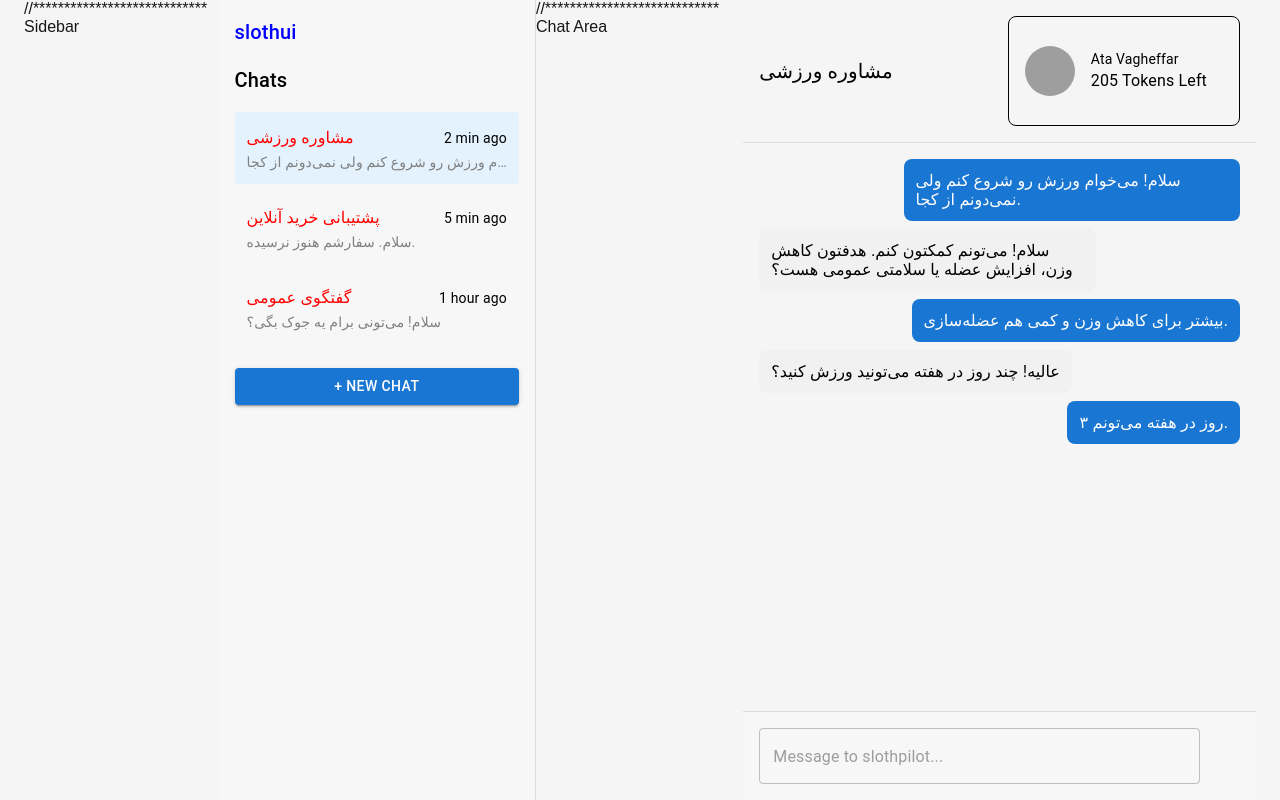
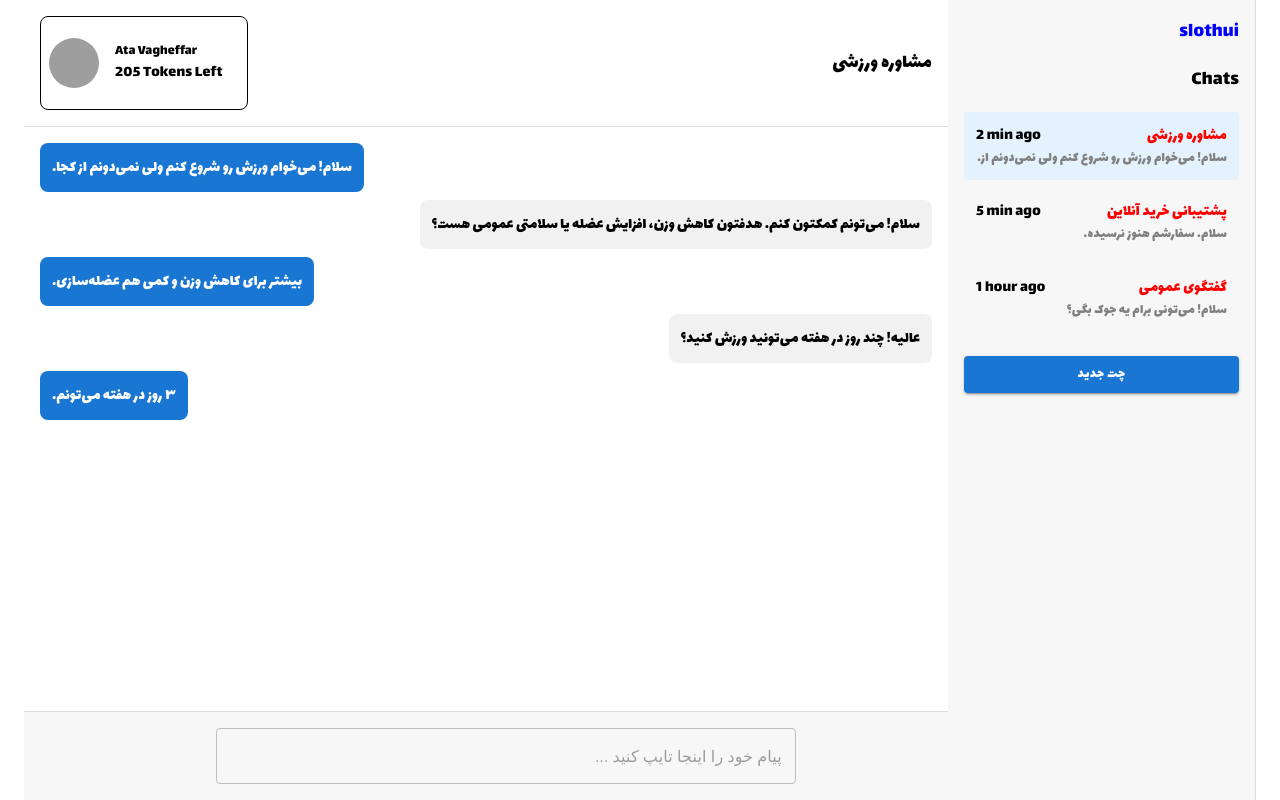
Before and after one commit to Atavagheffar/chatbot-ui, a Next.js app: page /chat in a window 1280 px wide. Built offline with nearby package versions, Linux system fonts and the light colour scheme; grey boxes are pictures that could not be loaded; some icons are missing.

Commit message:
add persian font - rtl - fullwidth - colors

```diff
--- a/src/app/chat/page.jsx
+++ b/src/app/chat/page.jsx
@@ -143,29 +143,35 @@ export default function ChatPage() {
       sx={{
         display: "flex",
         flexDirection: "row",
-        // gap: 1,
         justifyContent: "flex-start",
-        // alignItems: "flex-start",
         height: "100dvh",
         width: "100%",
-        backgroundColor: "whiteSmoke",
+        backgroundColor: "white",
+        fontFamily: "Lalezar",
+        direction: "rtl",
       }}
     >
-      //**************************** Sidebar
-      <Grid
-        item
-        xs={3}
+      {/* **************************** Sidebar */}
+      <Box
         sx={{
+          width: "25%",
           bgcolor: "#f7f7f7",
           borderRight: "1px solid #ddd",
           p: 2,
+          fontFamily: "Lalezar",
         }}
       >
-        <Typography variant="h6" sx={{ mb: 2, color: "blue" }}>
+        <Typography
+          variant="h6"
+          sx={{ mb: 2, color: "blue", fontFamily: "Lalezar" }}
+        >
           slothui
         </Typography>
         <Box>
-          <Typography variant="h6" sx={{ mb: 2, color: "black" }}>
+          <Typography
+            variant="h6"
+            sx={{ mb: 2, color: "black", fontFamily: "Lalezar" }}
+          >
             Chats
           </Typography>
           {conversations.map((chat) => (
@@ -188,14 +194,25 @@ export default function ChatPage() {
                   justifyContent: "space-between",
                 }}
               >
-                <Typography variant="subtitle1" sx={{ color: "red" }}>
+                <Typography sx={{ color: "red", fontFamily: "Lalezar" }}>
                   {chat.title}
                 </Typography>
-                <Typography variant="body2" sx={{ color: "black" }}>
+                <Typography
+                  sx={{
+                    color: "black",
+                    fontFamily: "Lalezar",
+                    direction: "ltr",
+                  }}
+                >
                   {chat.updatetime}
                 </Typography>
               </Box>
-              <Typography variant="body2" color="gray" noWrap>
+              <Typography
+                variant="body2"
+                color="gray"
+                fontFamily="Lalezar"
+                noWrap
+              >
                 {chat.messages[0].text}
               </Typography>
             </Box>
@@ -219,18 +236,23 @@ export default function ChatPage() {
             </ListItem>
           ))}
         </List> */}
-        <Button variant="contained" fullWidth sx={{ mt: 2 }}>
-          + New Chat
+        <Button
+          variant="contained"
+          fullWidth
+          sx={{ mt: 2, fontFamily: "Lalezar" }}
+        >
+          چت جدید
         </Button>
-      </Grid>
-      //**************************** Chat Area
-      <Grid
-        item
-        xs={9}
+      </Box>
+      {/* **************************** Chat Area */}
+      <Box
         sx={{
+          width: "75%",
           display: "flex",
           flexDirection: "column",
           color: "black",
+          bgcolor: "white",
+          fontFamily: "Lalezar",
         }}
       >
         <Box
@@ -241,18 +263,23 @@ export default function ChatPage() {
             flexDirection: "row",
             justifyContent: "space-between",
             alignItems: "center",
+            fontFamily: "Lalezar",
           }}
         >
-          <Typography variant="h6">{currentChat.title}</Typography>
+          <Typography variant="h6" fontFamily="Lalezar">
+            {currentChat.title}
+          </Typography>
           <Box
             sx={{
-              p: 2,
+              p: 1,
               border: "1px solid black",
               borderRadius: "8px",
               display: "flex",
               flexDirection: "row",
               justifyContent: "space-between",
               alignItems: "center",
+              fontFamily: "Lalezar",
+              direction: "ltr",
             }}
           >
             <Box sx={{ width: 50, height: 50 }}>
@@ -266,20 +293,32 @@ export default function ChatPage() {
                 }}
               />
             </Box>
-            <Box sx={{ p: 2 }}>
-              <Typography variant="body2">Ata Vagheffar</Typography>
-              <Typography>205 Tokens Left</Typography>
+            <Box sx={{ p: 2, fontFamily: "Lalezar" }}>
+              <Typography variant="body2" fontFamily="Lalezar">
+                Ata Vagheffar
+              </Typography>
+              <Typography fontFamily="Lalezar">205 Tokens Left</Typography>
             </Box>
           </Box>
         </Box>
 
-        <Box sx={{ flex: 1, p: 2, overflowY: "auto" }}>
+        <Box
+          sx={{
+            flex: 1,
+            p: 2,
+            overflowY: "auto",
+            fontFamily: "Lalezar",
+            direction: "ltr",
+          }}
+        >
           {currentChat.messages.map((msg, index) => (
             <Box
               key={index}
               sx={{
                 mb: 1,
                 display: "flex",
+                direction: "rtl",
+                fontFamily: "Lalezar",
                 justifyContent:
                   msg.sender === "user" ? "flex-end" : "flex-start",
               }}
@@ -309,8 +348,12 @@ export default function ChatPage() {
           }}
         >
           <TextField
-            fullWidth
-            placeholder="Message to slothpilot..."
+            sx={{
+              width: "65%",
+              margin: "0 auto",
+              fontFamily: "Lalezar",
+            }}
+            placeholder="پیام خود را اینجا تایپ کنید ..."
             value={newMessage}
             onChange={(e) => setNewMessage(e.target.value)}
           />
@@ -318,7 +361,7 @@ export default function ChatPage() {
             <SendIcon />
           </IconButton>
         </Box>
-      </Grid>
+      </Box>
     </Container>
   );
 }
--- a/src/app/globals.css
+++ b/src/app/globals.css
@@ -23,7 +23,9 @@ body {
 body {
   color: var(--foreground);
   background: var(--background);
-  font-family: Arial, Helvetica, sans-serif;
+  font-family: "Lalezar", sans-serif !important;
+
+  /* font-family: "Lalehzar", Arial, Helvetica, sans-serif; */
   -webkit-font-smoothing: antialiased;
   -moz-osx-font-smoothing: grayscale;
 }
--- a/src/app/layout.js
+++ b/src/app/layout.js
@@ -1,15 +1,21 @@
 import { Geist, Geist_Mono } from "next/font/google";
+import { Lalezar } from "next/font/google";
 import "./globals.css";
 
-const geistSans = Geist({
-  variable: "--font-geist-sans",
-  subsets: ["latin"],
+const lalezar = Lalezar({
+  weight: "400",
+  subsets: ["arabic"],
 });
 
-const geistMono = Geist_Mono({
-  variable: "--font-geist-mono",
-  subsets: ["latin"],
-});
+// const geistSans = Geist({
+//   variable: "--font-geist-sans",
+//   subsets: ["latin"],
+// });
+
+// const geistMono = Geist_Mono({
+//   variable: "--font-geist-mono",
+//   subsets: ["latin"],
+// });
 
 export const metadata = {
   title: "Create Next App",
@@ -19,9 +25,25 @@ export const metadata = {
 export default function RootLayout({ children }) {
   return (
     <html lang="en">
-      <body className={`${geistSans.variable} ${geistMono.variable}`}>
-        {children}
-      </body>
+      <head>
+        <link rel="preconnect" href="https://fonts.googleapis.com" />
+        <link
+          rel="preconnect"
+          href="https://fonts.gstatic.com"
+          crossOrigin="true"
+        />
+        <link
+          href="https://fonts.googleapis.com/css2?family=Lalezar&display=swap"
+          rel="stylesheet"
+        />
+      </head>
+      <body>{children}</body>
     </html>
   );
 }
+{
+  /* // ${geistSans.variable} ${geistMono.variable} */
+}
+{
+  /* // {`${lalezar.variable} `} */
+}
```
